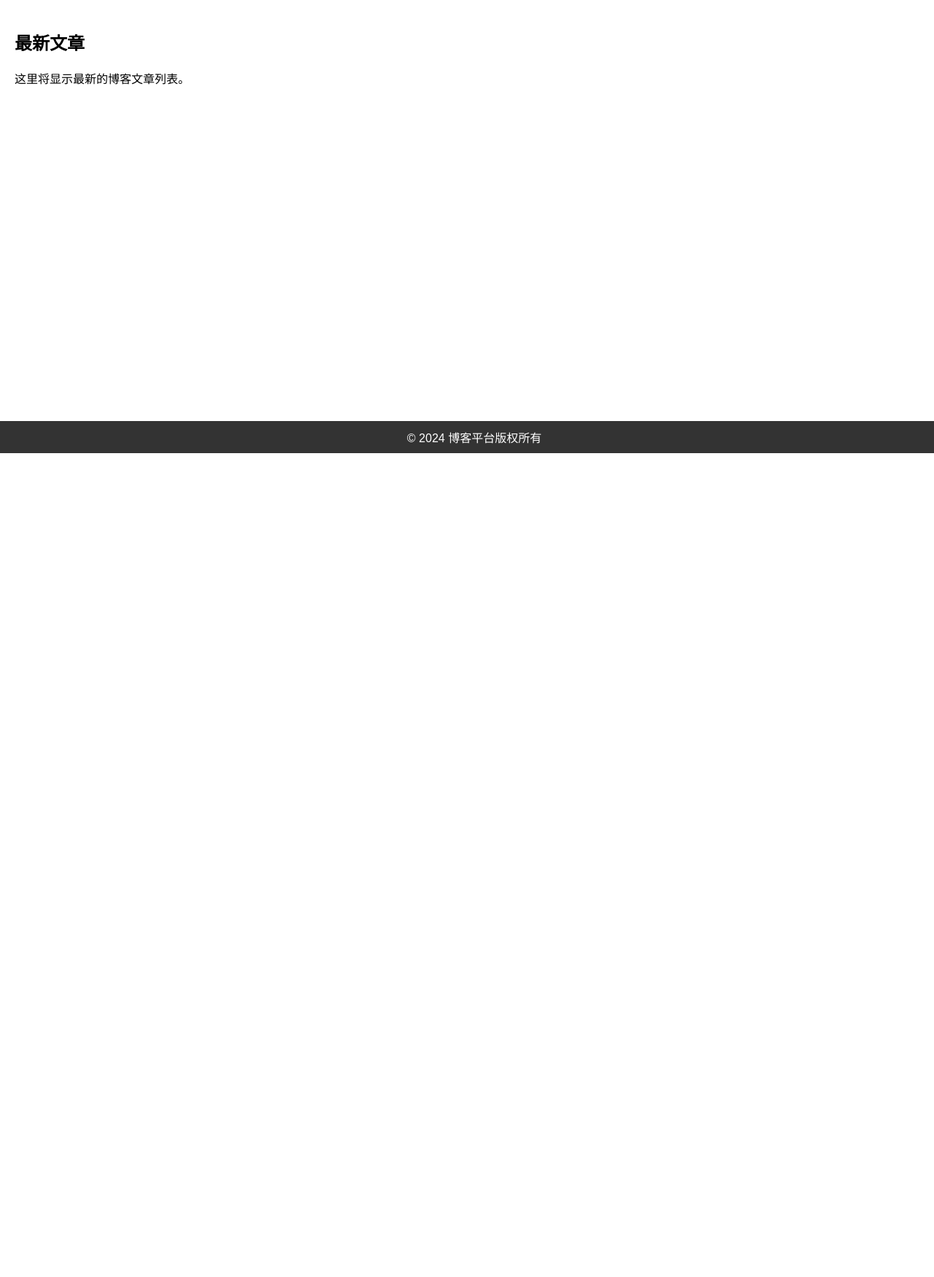
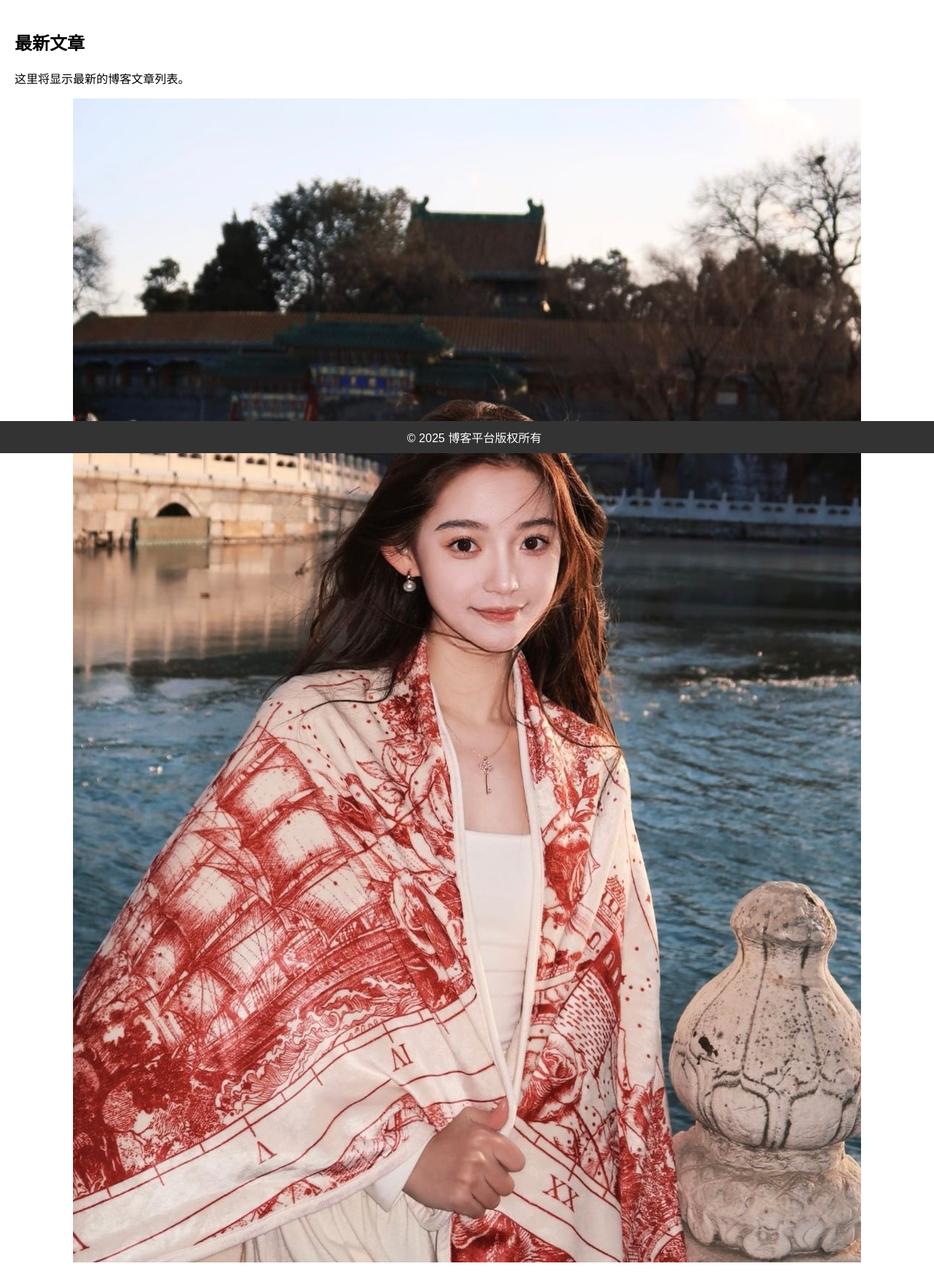
Before and after one commit to jianxing04/Python-Flask-Test, a Flask app: page / in a window 1280 px wide. Shown: the part 179-1929 px from the top of the page at 73% size. Before the commit the page ends 800 px from the top, so only its background shows below. Run offline with Flask 3, Linux system fonts and the light colour scheme; the visitor is signed in with stand-in values (Sample User, id 1).

Commit message:
Add files via upload

```diff
--- a/FlaskTest/templates/index.html
+++ b/FlaskTest/templates/index.html
@@ -42,7 +42,7 @@
         .logout-button {
             background-color: transparent;
             border: none;
-            color: red;
+            color: red; /* 将按钮文字颜色设置为红色 */
             cursor: pointer;
             font-size: 16px;
         }
@@ -57,6 +57,12 @@
             position: fixed;
             bottom: 0;
             width: 100%;
+        }
+        .main-image {
+            display: block;
+            margin: 0 auto; /* 水平居中 */
+            max-width: 100%; /* 图片最大宽度为容器宽度 */
+            height: auto; /* 保持图片比例 */
         }
     </style>
 </head>
@@ -73,7 +79,7 @@
         {% if username %}
             <div class="welcome-message">
                 欢迎您，{{ username }}
-                <form action="{{ url_for('logout') }}" method="post">
+                <form action="{{ url_for('logout') }}" method="get">
                     <button type="submit" class="logout-button">退出登录</button>
                 </form>
             </div>
@@ -82,9 +88,10 @@
     <main>
         <h2>最新文章</h2>
         <p>这里将显示最新的博客文章列表。</p>
+        <img src="{{ url_for('static', filename='index_image.jpg') }}" alt="示例图片" class="main-image">
     </main>
     <footer>
-        &copy; 2024 博客平台版权所有
+        &copy; 2025 博客平台版权所有
     </footer>
 </body>
 </html>
```
Also changed, not shown: FlaskTest/static/index_image.jpg (added).
